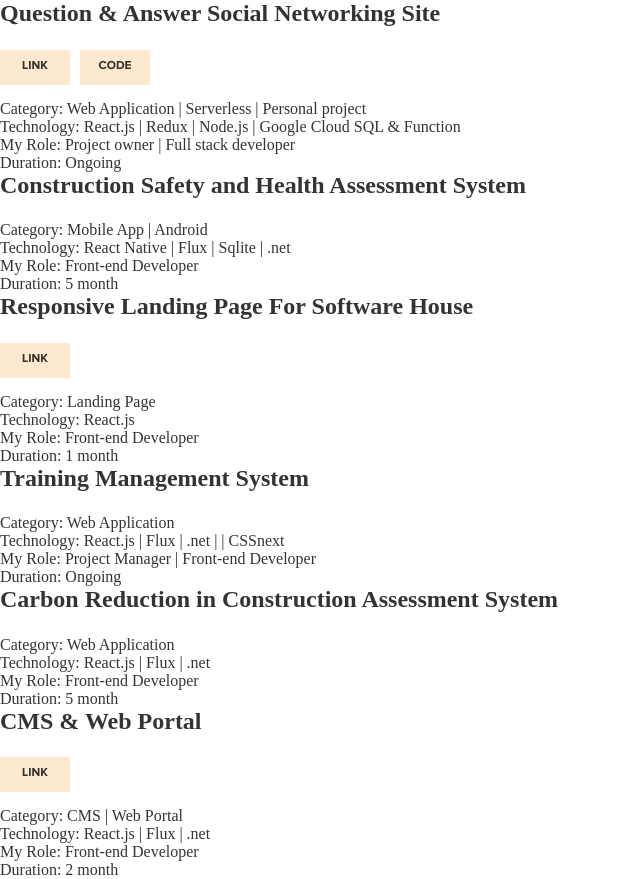
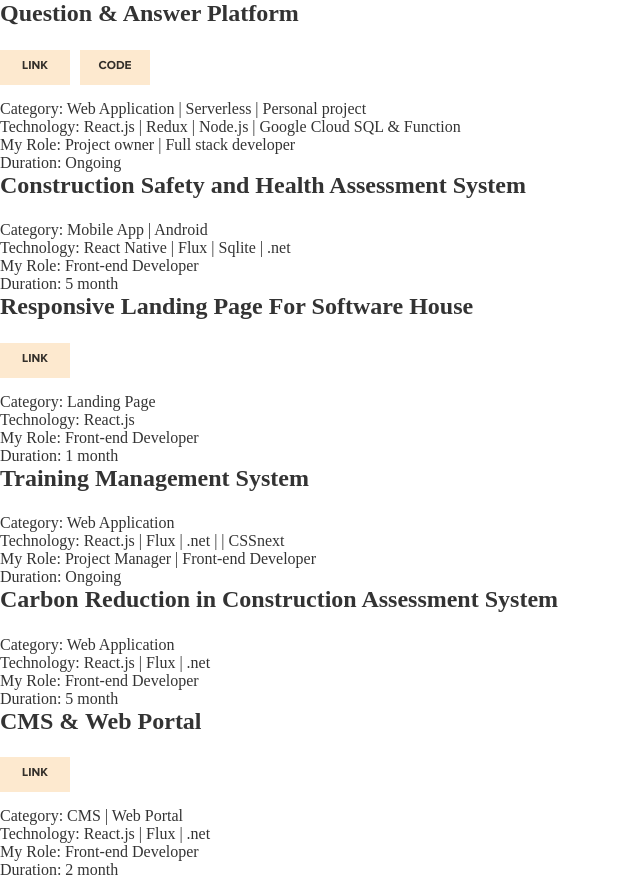
Before and after one commit to harithzahid/portfolio, a Gatsby site: page /projects/Projects in a window 1280 px wide. Shown: the whole page, without its empty margins (0-640 px from the left). Built offline with nearby package versions, Linux system fonts and the light colour scheme; Gatsby itself is replaced by a stand-in of ours; what typography-theme-doelger would draw is missing.

Commit message:
Change project details

```diff
--- a/src/pages/projects/Projects.jsx
+++ b/src/pages/projects/Projects.jsx
@@ -5,7 +5,7 @@ import styles from './projects.module.css'
 
 const items = [
   {
-    title: 'Question & Answer Social Networking Site',
+    title: 'Question & Answer Platform',
     category: 'Web Application | Serverless | Personal project',
     technology: 'React.js | Redux | Node.js | Google Cloud SQL & Function',
     role: 'Project owner | Full stack developer',
```
